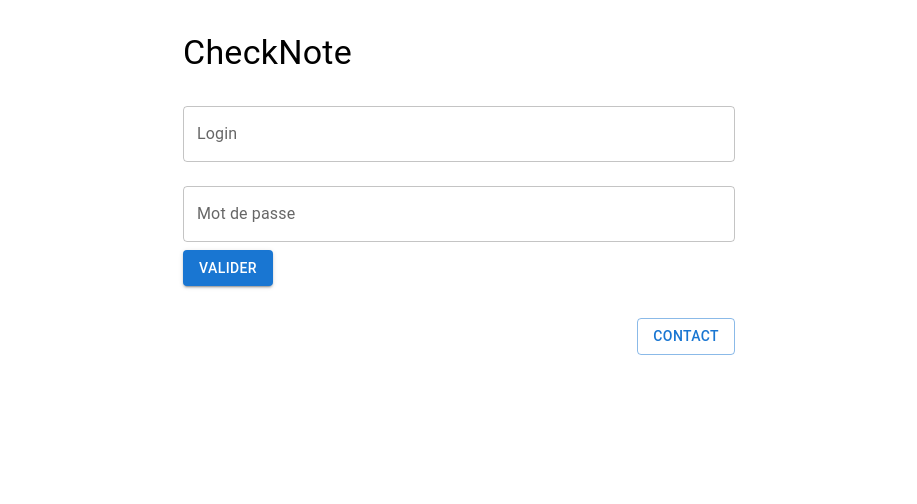
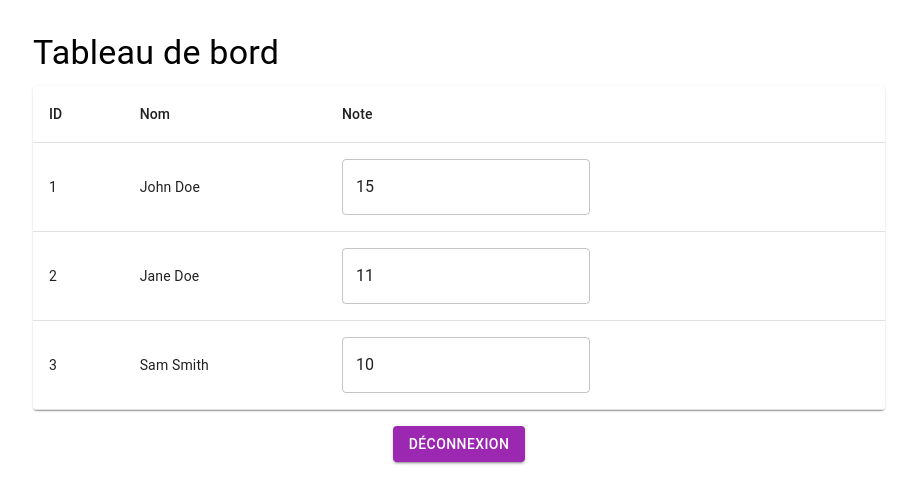
Before and after one commit to AdrienImerir/TEMPEST, a React (Create React App) app in the folder JS/ihm/: page /dashboard in a window 1280 px wide. Shown: the top 504 px of the page, without its empty margins (181-1098 px from the left). Built offline with nearby package versions, Linux system fonts and the light colour scheme; the HTML template or start-up script is replaced by a standard one.

Commit message:
DEMO CLIENT 1

```diff
--- a/JS/ihm/package.json
+++ b/JS/ihm/package.json
@@ -9,8 +9,9 @@
     "@testing-library/jest-dom": "^5.17.0",
     "@testing-library/react": "^13.4.0",
     "@testing-library/user-event": "^13.5.0",
-    "react": "^18.3.1",
-    "react-dom": "^18.3.1",
+    "react": "^17.0.0 || ^18.0.0",
+    "react-dom": "^17.0.0 || ^18.0.0",
+    "react-router-dom": "^6.23.1",
     "react-scripts": "5.0.1",
     "web-vitals": "^2.1.4"
   },
--- a/JS/ihm/src/App.js
+++ b/JS/ihm/src/App.js
@@ -1,83 +1,16 @@
-import React, { useState } from 'react';
-import { Container, TextField, Button, Typography, Box } from '@mui/material';
-import Dialog from '@mui/material/Dialog';
-import DialogActions from '@mui/material/DialogActions';
-import DialogContent from '@mui/material/DialogContent';
-import DialogContentText from '@mui/material/DialogContentText';
-import DialogTitle from '@mui/material/DialogTitle';
+import React from 'react';
+import { BrowserRouter as Router, Route, Routes } from 'react-router-dom';
+import LoginPage from './LoginPage';
+import Dashboard from './Dashboard';
 
 function App() {
-    const [login, setLogin] = useState('');
-    const [mdp, setMdp] = useState('');
-    const email = 'support-IT@gmail.com';
-    const email2 = 'support-IT@gmail.com';
-    const [open, setOpen] = React.useState(false);
-
-    const handleClickOpen = () => {
-        setOpen(true);
-    };
-
-    const handleClose = () => {
-        setOpen(false);
-    };
-    const handleSubmit = () => {
-        // Remplacez cette partie par votre requête API
-        console.log('Login:', login);
-        console.log('Mot de passe:', mdp);
-        // Votre requête API ici
-    };
-
     return (
-        <Container maxWidth="sm">
-            <Box my={4}>
-                <Typography variant="h4" component="h1" gutterBottom>
-                    CheckNote
-                </Typography>
-                <Box my={2}>
-                    <TextField
-                        label="Login"
-                        fullWidth
-                        value={login}
-                        onChange={(e) => setLogin(e.target.value)}
-                        margin="normal"
-                    />
-                    <TextField
-                        label="Mot de passe"
-                        type="password"
-                        fullWidth
-                        value={mdp}
-                        onChange={(e) => setMdp(e.target.value)}
-                        margin="normal"
-                    />
-                    <Button variant="contained" color="primary" onClick={handleSubmit}>
-                        Valider
-                    </Button>
-                </Box>
-            </Box>
-            <Box align="right" mt={4}>
-                <Button variant="outlined" onClick={handleClickOpen}>
-                    CONTACT
-                </Button>
-                <Dialog
-                    open={open}
-                    onClose={handleClose}
-                    aria-labelledby="alert-dialog-title"
-                    aria-describedby="alert-dialog-description"
-                >
-                    <DialogTitle id="alert-dialog-title">
-                        {"Use Google's location service?"}
-                    </DialogTitle>
-                    <DialogContent>
-                        <DialogContentText id="alert-dialog-description">
-                            mail
-                        </DialogContentText>
-                    </DialogContent>
-                    <DialogActions>
-                        <Button onClick={handleClose}>FERMER</Button>
-                    </DialogActions>
-                </Dialog>
-            </Box>
-        </Container>
+        <Router>
+            <Routes>
+                <Route path="/" element={<LoginPage />} />
+                <Route path="/dashboard" element={<Dashboard />} />
+            </Routes>
+        </Router>
     );
 }
 
--- /dev/null
+++ b/JS/ihm/src/Dashboard.js
@@ -0,0 +1,86 @@
+import React, { useState } from 'react';
+import { useNavigate } from 'react-router-dom';
+import {
+    Container,
+    Typography,
+    Box,
+    Table,
+    TableBody,
+    TableCell,
+    TableContainer,
+    TableHead,
+    TableRow,
+    Paper,
+    TextField,
+    Button,
+} from '@mui/material';
+
+function Dashboard() {
+    const navigate = useNavigate();
+    const [data, setData] = useState([
+        { id: 1, name: 'John Doe', note: 15 },
+        { id: 2, name: 'Jane Doe', note: 11 },
+        { id: 3, name: 'Sam Smith', note: 10 },
+    ]);
+
+    const handleNoteChange = (id, newNote) => {
+        setData((prevData) =>
+            prevData.map((row) =>
+                row.id === id ? { ...row, note: newNote } : row
+            )
+        );
+    };
+
+    const handleNoteBlur = (id, newNote) => {
+        // Sauvegarde de la note dans le JSON
+        console.log('Saving note:', id, newNote);
+        // Ici vous pouvez ajouter la logique pour sauvegarder les données, par exemple une requête API
+    };
+
+    const handleLogout = () => {
+        navigate('/');
+    };
+
+    return (
+        <Container maxWidth="md">
+            <Box my={4}>
+                <Typography variant="h4" component="h1" gutterBottom>
+                    Tableau de bord
+                </Typography>
+                <TableContainer component={Paper}>
+                    <Table>
+                        <TableHead>
+                            <TableRow>
+                                <TableCell>ID</TableCell>
+                                <TableCell>Nom</TableCell>
+                                <TableCell>Note</TableCell>
+                            </TableRow>
+                        </TableHead>
+                        <TableBody>
+                            {data.map((row) => (
+                                <TableRow key={row.id}>
+                                    <TableCell>{row.id}</TableCell>
+                                    <TableCell>{row.name}</TableCell>
+                                    <TableCell>
+                                        <TextField
+                                            value={row.note}
+                                            onChange={(e) => handleNoteChange(row.id, e.target.value)}
+                                            onBlur={(e) => handleNoteBlur(row.id, e.target.value)}
+                                        />
+                                    </TableCell>
+                                </TableRow>
+                            ))}
+                        </TableBody>
+                    </Table>
+                </TableContainer>
+                <Box display="flex" justifyContent="center" mt={2}>
+                    <Button variant="contained" color="secondary" onClick={handleLogout}>
+                        Déconnexion
+                    </Button>
+                </Box>
+            </Box>
+        </Container>
+    );
+}
+
+export default Dashboard;
--- /dev/null
+++ b/JS/ihm/src/LoginPage.js
@@ -0,0 +1,56 @@
+import React, { useState } from 'react';
+import { useNavigate } from 'react-router-dom';
+import { Container, TextField, Button, Typography, Box } from '@mui/material';
+
+function LoginPage() {
+    const [login, setLogin] = useState('');
+    const [mdp, setMdp] = useState('');
+    const navigate = useNavigate();
+
+    const handleSubmit = () => {
+        if (login === 'admin' && mdp === 'admin') {
+            navigate('/dashboard');
+        } else {
+            alert('Login ou mot de passe incorrect');
+        }
+    };
+
+    return (
+        <Container maxWidth="sm">
+            <Box my={4}>
+                <Typography variant="h4" component="h1" gutterBottom>
+                    Nom de l'app
+                </Typography>
+                <Box my={2}>
+                    <TextField
+                        label="Login"
+                        fullWidth
+                        value={login}
+                        onChange={(e) => setLogin(e.target.value)}
+                        margin="normal"
+                    />
+                    <TextField
+                        label="Mot de passe"
+                        type="password"
+                        fullWidth
+                        value={mdp}
+                        onChange={(e) => setMdp(e.target.value)}
+                        margin="normal"
+                    />
+                    <Box display="flex" justifyContent="center" mt={2}>
+                        <Button variant="contained" color="primary" onClick={handleSubmit}>
+                            Valider
+                        </Button>
+                    </Box>
+                </Box>
+            </Box>
+            <Box mt={4}>
+                <Typography variant="body1" align="center">
+                    Contact
+                </Typography>
+            </Box>
+        </Container>
+    );
+}
+
+export default LoginPage;
```
Also changed, not shown: 1 other file (tests, documents, lock files or other folders).
